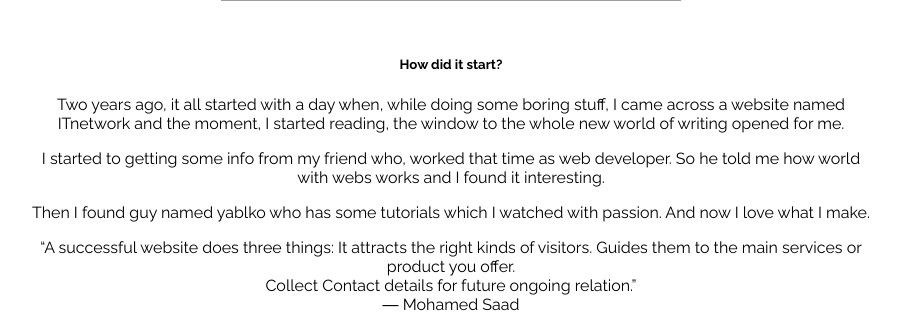
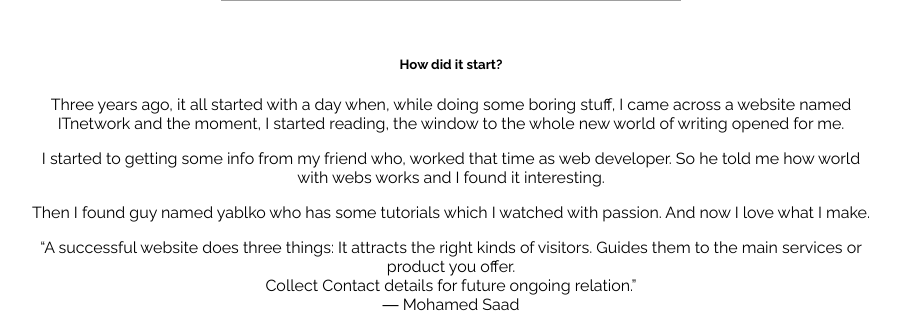
Before and after one commit to PavelFilo/mojeprojekty, a PHP site: page /about.php in a window 1280 px wide. Shown: the part 912-1227 px from the top of the page, without its empty margins (189-1089 px from the left). Run offline with PHP 8.4, Linux system fonts and the light colour scheme; grey boxes are pictures that could not be loaded.

Commit message:
Update about.php

```diff
--- a/maturitná práca/about.php
+++ b/maturitná práca/about.php
@@ -29,7 +29,7 @@
 
             <div class="rightsite">
             	<h5>How did it start?</h5>
-            	<p>Two years ago, it all started with a day when, while doing some boring stuff, I came across a website named ITnetwork and the moment, I started reading, the window to the whole new world of writing opened for me.</p>
+            	<p>Three years ago, it all started with a day when, while doing some boring stuff, I came across a website named ITnetwork and the moment, I started reading, the window to the whole new world of writing opened for me.</p>
             	<p>I started to getting some info from my friend who, worked that time as web developer. So he told me how world with webs works and I found it interesting.</p>
             	<p>Then I found guy named yablko who has some tutorials which I watched with passion. And now I love what I make.</p>
             	<p> “A successful website does three things:
```
